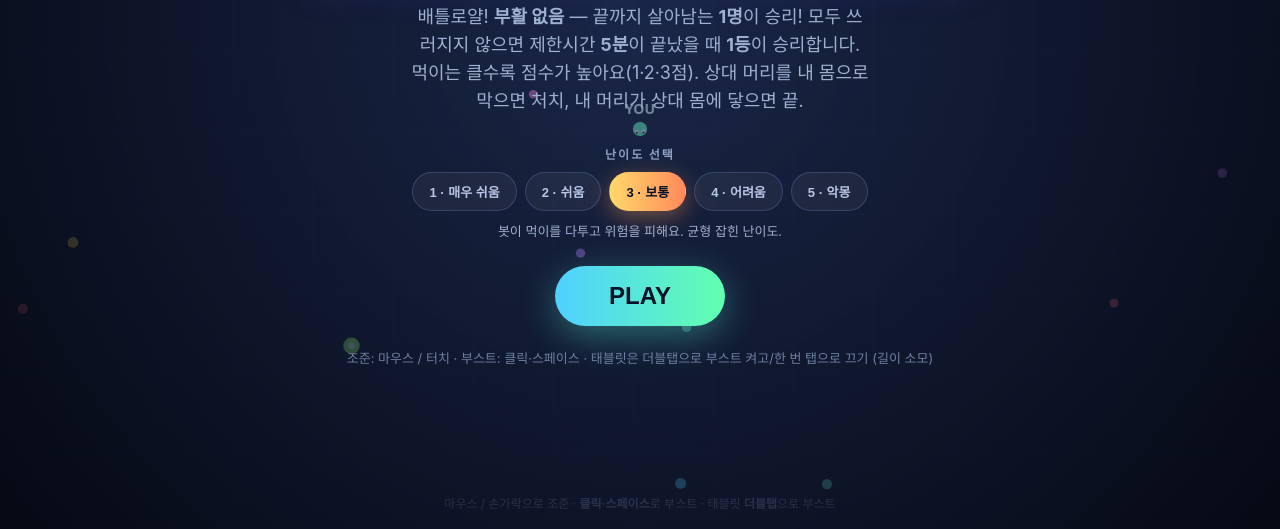
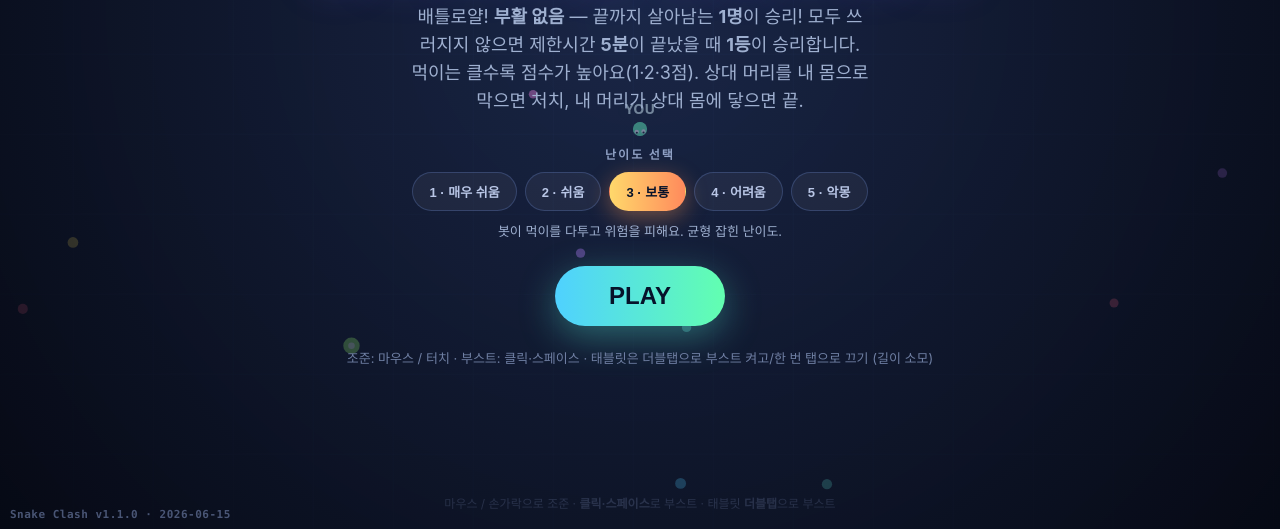
Before and after one commit to Hunhuicho/snake-clash, a plain HTML site: page index.html in a window 1280 px wide. Shown: the part 271-800 px from the top of the page. Drawn offline with Linux system fonts and the light colour scheme.

Commit message:
Add version badge (v1.1.0) for deploy verification

```diff
--- a/index.html
+++ b/index.html
@@ -87,6 +87,11 @@
     position: fixed; left: 50%; transform: translateX(-50%); bottom: 18px; z-index: 5;
     color: #7f8db0; font-size: 12px; pointer-events: none; text-align: center;
   }
+  #ver {
+    position: fixed; left: 10px; bottom: 8px; z-index: 20; pointer-events: none;
+    color: #5a688c; font-size: 11px; font-weight: 700; letter-spacing: .5px;
+    font-family: ui-monospace, Consolas, monospace; opacity: .8;
+  }
 
   #timer {
     position: fixed; top: 12px; left: 50%; transform: translateX(-50%); z-index: 6;
@@ -112,6 +117,7 @@
 <div id="timer"><div class="t" id="timeVal">5:00</div><small>TIME</small></div>
 <div id="leaderboard"><h3>Leaderboard</h3><div id="lbRows"></div></div>
 <div id="boost">마우스 / 손가락으로 조준 · <b>클릭·스페이스</b>로 부스트 · 태블릿 <b>더블탭</b>으로 부스트</div>
+<div id="ver"></div>
 
 <div class="overlay" id="startScreen">
   <div class="title">SNAKE CLASH</div>
@@ -140,6 +146,15 @@
 </div>
 
 <script>
+// Bump this on every deploy so the live build is easy to verify.
+const VERSION = 'v1.1.0';
+const BUILD_DATE = '2026-06-15';
+window.SNAKE_VERSION = VERSION;
+{
+  const verEl = document.getElementById('ver');
+  if(verEl) verEl.textContent = 'Snake Clash ' + VERSION + ' · ' + BUILD_DATE;
+}
+
 const cv = document.getElementById('game');
 const ctx = cv.getContext('2d');
 let W, H, DPR;
```
